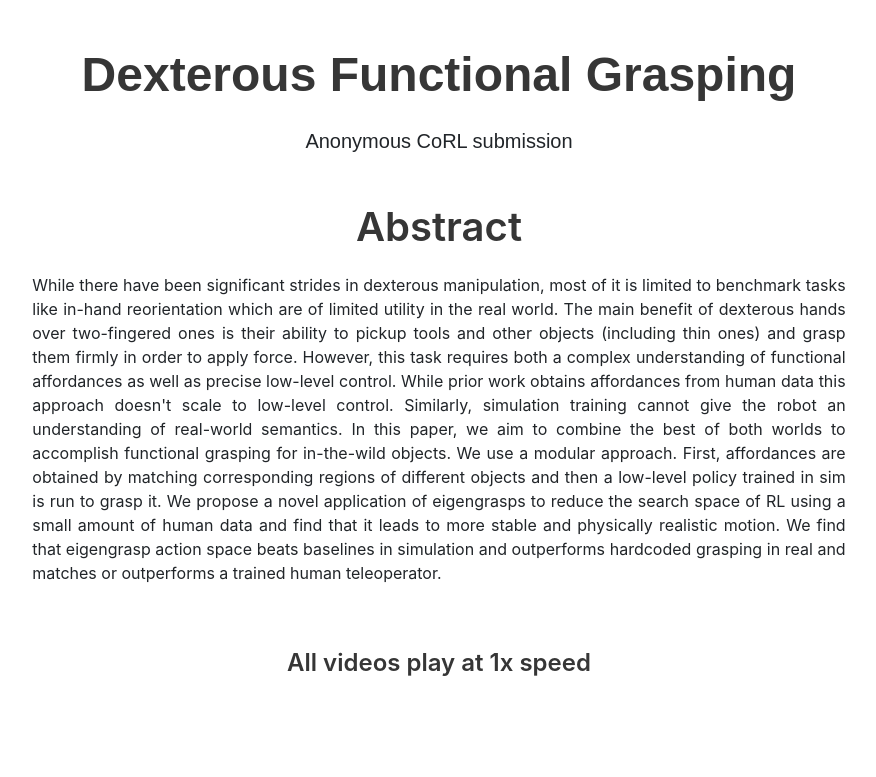
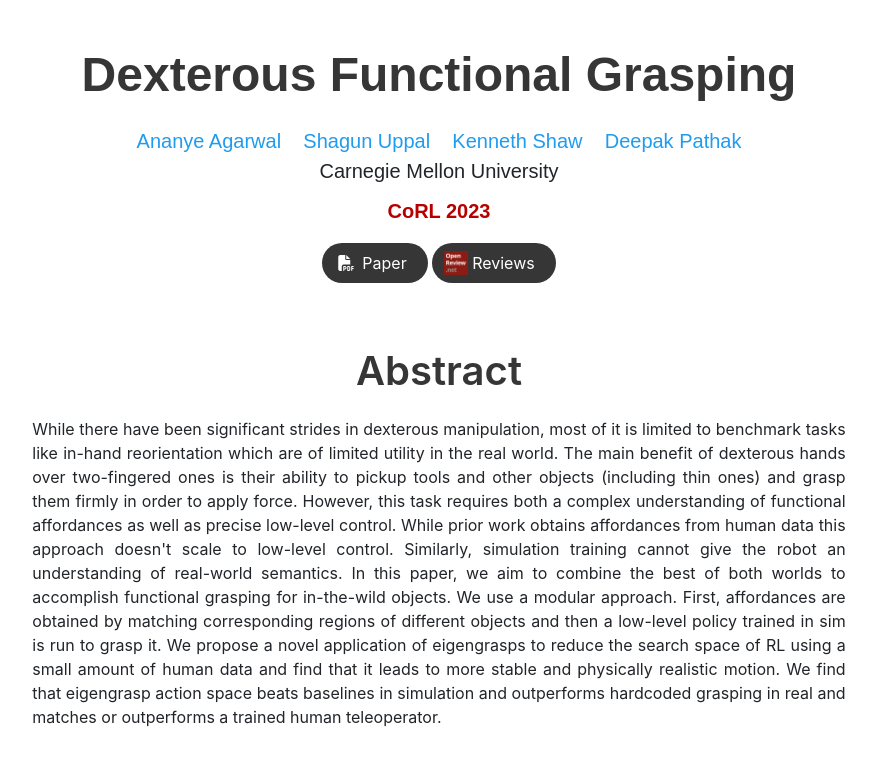
Before and after one commit to dexfunc/dexfunc.github.io, a plain HTML site: page index.html in a window 1280 px wide. Shown: the top 777 px of the page, without its empty margins (201-1077 px from the left). Drawn offline with nearby package versions, Linux system fonts and the light colour scheme; some icons are missing; a web font is replaced by a local one.

Commit message:
add authors

```diff
--- a/index.html
+++ b/index.html
@@ -48,9 +48,68 @@
           <h1 class="title is-1 publication-title">Dexterous Functional Grasping</h1>
           <div class="is-size-5 publication-authors">
             <span class="author-block">
-              Anonymous CoRL submission
+              <a target="_blank" href="https://anag.me/">Ananye Agarwal</a>&nbsp;&nbsp;&nbsp;
+              <a target="_blank" href="https://shagunuppal.github.io/">Shagun Uppal</a>&nbsp;&nbsp;&nbsp;
+              <a target="_blank" href="http://kennyshaw.net/">Kenneth Shaw</a>&nbsp;&nbsp;&nbsp;
+              <a target="_blank" href="https://www.cs.cmu.edu/~dpathak/">Deepak Pathak</a>
+              <br />Carnegie Mellon University
+              <span class="brmod" style="color:rgb(183, 0, 0)"><b>CoRL 2023</b></span>
             </span>
           </div>
+          <div class="column has-text-centered">
+            <div class="publication-links">
+              <!-- PDF Link. -->
+              <span class="link-block">
+                <a target="_blank" href="https://openreview.net/pdf?id=93qz1k6_6h"
+                   class="external-link button is-normal is-rounded is-dark">
+                  <span class="icon">
+                      <i class="fas fa-file-pdf"></i>
+                  </span>
+                  <span>Paper</span>
+                </a>
+              </span>
+              <!-- arXiv Link. -->
+              <!-- <span class="link-block">
+                <a target="_blank" href="https://arxiv.org/abs/2211.07638"
+                   class="external-link button is-normal is-rounded is-dark">
+                  <span class="icon">
+                      <i class="ai ai-arxiv"></i>
+                  </span>
+                  <span>arXiv</span>
+                </a>
+              </span> -->
+              <!-- OpenReview Link. -->
+              <span class="link-block">
+                <a target="_blank" href="https://openreview.net/forum?id=93qz1k6_6h"
+                   class="external-link button is-normal is-rounded is-dark">
+                  <span class="icon">
+                      <!-- <i class="fas fa-external-link-alt"></i> -->
+                      <img src="resources/openreview.ico"></img>
+                  </span>
+                  <span>Reviews</span>
+                </a>
+              </span>
+              <!-- Video Link. -->
+              <!-- <span class="link-block">
+                <a target="_blank" href="https://youtu.be/5sRqythe6TE"
+                   class="external-link button is-normal is-rounded is-dark">
+                  <span class="icon">
+                      <i class="fab fa-youtube"></i>
+                  </span>
+                  <span>Video</span>
+                </a>
+              </span> -->
+              <!-- twitter Link. -->
+              <!-- <span class="link-block">
+                <a target="_blank" href="https://twitter.com/pathak2206/status/1592593398493761538"
+                   class="external-link button is-normal is-rounded is-dark">
+                  <span class="icon">
+                      <i class="fab fa-twitter"></i>
+                  </span>
+                  <span>Summary</span>
+                </a>
+              </span> -->
+            </div>
           </div>
           </div>
         </div>
```
Also changed, not shown: resources/openreview.ico (added).
